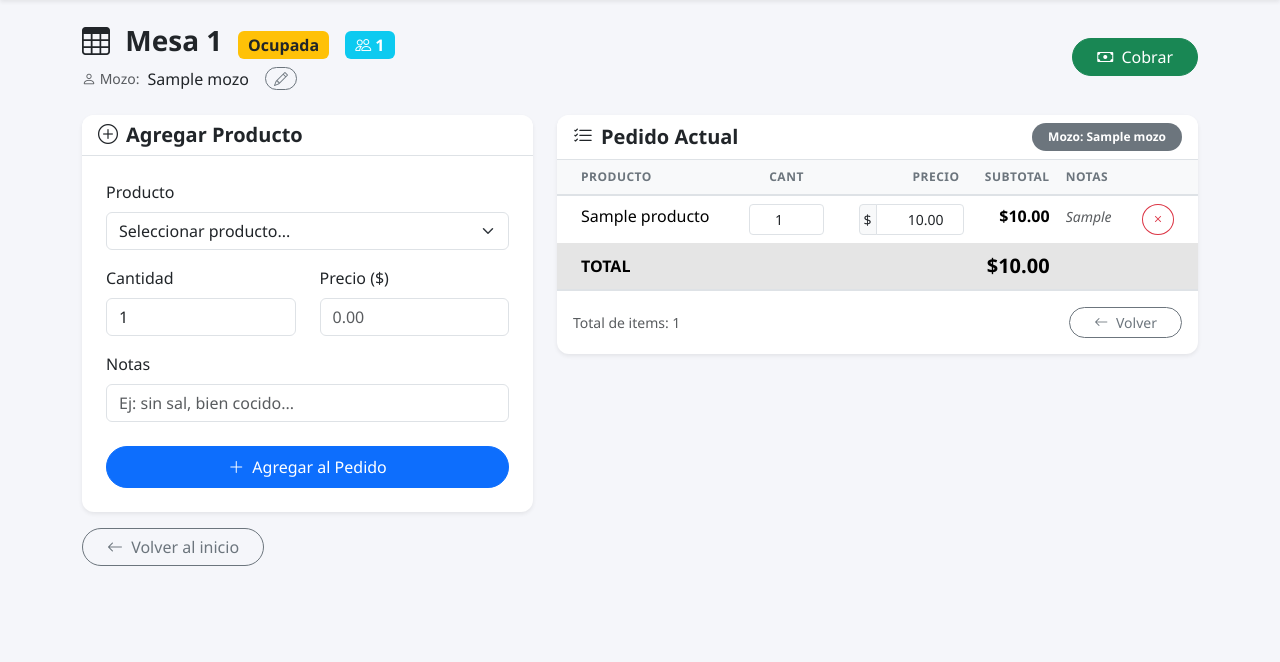
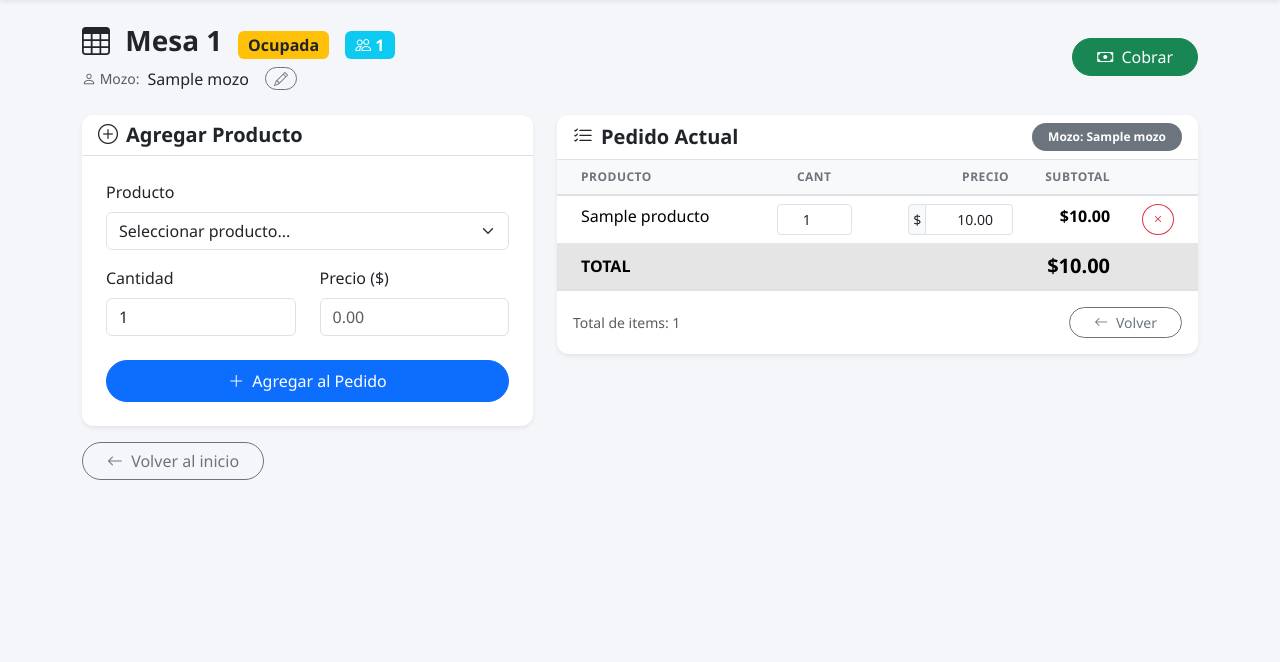
Before and after one commit to kencraft/ParriApp, a Flask app: template templates/pedidos/mesa.html in a window 1280 px wide. Shown: the part 74-736 px from the top of the page. Run offline with Flask 3, Linux system fonts and the light colour scheme; the template is opened without the code that fills it: values that come from a table or form of the project are taken from there, others are empty; tables that the repository leaves empty hold one stand-in row (values such as "Sample post"); some libraries are stand-ins or nearby versions.

Commit message:
eliminacion de notas en ventas y correccion en agrupamiento por id y precio unitario

```diff
--- a/models.py
+++ b/models.py
@@ -72,26 +72,19 @@ class Pedido(db.Model):
     def detalles_agrupados(self):
         grupos = {}
         for d in self.detalles:
-            key = d.producto_id
+            key = (d.producto_id, d.precio_unitario)
             if key in grupos:
                 grupos[key]['cantidad'] += d.cantidad
-                if d.notas and d.notas not in grupos[key]['notas_list']:
-                    grupos[key]['notas_list'].append(d.notas)
             else:
                 grupos[key] = {
                     'producto': d.producto,
                     'producto_id': d.producto_id,
                     'cantidad': d.cantidad,
                     'precio_unitario': d.precio_unitario,
-                    'subtotal': 0,
-                    'notas_list': [d.notas] if d.notas else []
+                    'subtotal': 0
                 }
             grupos[key]['subtotal'] = grupos[key]['cantidad'] * grupos[key]['precio_unitario']
-        result = []
-        for g in grupos.values():
-            g['notas'] = ', '.join(g['notas_list']) if g['notas_list'] else ''
-            result.append(g)
-        return result
+        return list(grupos.values())
 
     def __repr__(self):
         return f'Pedido #{self.id}'
@@ -103,7 +96,6 @@ class DetallePedido(db.Model):
     producto_id = db.Column(db.Integer, db.ForeignKey('productos.id'), nullable=False)
     cantidad = db.Column(db.Float, nullable=False, default=1.0)
     precio_unitario = db.Column(db.Float, nullable=False)
-    notas = db.Column(db.String(200))
 
     def subtotal(self):
         return self.cantidad * self.precio_unitario
--- a/templates/pedidos/mesa.html
+++ b/templates/pedidos/mesa.html
@@ -151,11 +151,7 @@
                             <input type="number" name="precio_unitario" id="precio_unitario" class="form-control" step="0.01" min="0" placeholder="0.00" required>
                         </div>
                     </div>
-                    <div class="mb-4">
-                        <label for="notas" class="form-label fw-medium">Notas</label>
-                        <input type="text" name="notas" id="notas" class="form-control" placeholder="Ej: sin sal, bien cocido...">
-                    </div>
-                    <button type="submit" id="btnAgregarProducto" class="btn btn-primary w-100 rounded-pill py-2">
+                    <button type="submit" id="btnAgregarProducto" class="btn btn-primary w-100 rounded-pill py-2 mt-2">
                         <i class="bi bi-plus-lg me-1"></i> Agregar al Pedido
                     </button>
                 </form>
@@ -183,7 +179,6 @@
                                 <th class="text-center">Cant</th>
                                 <th class="text-end">Precio</th>
                                 <th class="text-end pe-2">Subtotal</th>
-                                <th>Notas</th>
                                 <th class="text-end pe-4"></th>
                             </tr>
                         </thead>
@@ -207,7 +202,6 @@
                                     </form>
                                 </td>
                                 <td class="text-end pe-2 fw-semibold">${{ "%.2f"|format(d.subtotal()) }}</td>
-                                <td><small class="text-muted fst-italic">{{ d.notas or '' }}</small></td>
                                 <td class="text-end pe-4">
                                     <form method="POST" action="{{ url_for('pedidos.eliminar_detalle', detalle_id=d.id) }}" class="d-inline" onsubmit="return confirm('¿Eliminar este item?')">
                                         <button type="submit" class="btn btn-outline-danger btn-sm rounded-circle" title="Eliminar">
@@ -222,7 +216,7 @@
                             <tr class="table-active">
                                 <td colspan="3" class="ps-4"><strong>TOTAL</strong></td>
                                 <td class="text-end pe-2"><strong class="fs-5">${{ "%.2f"|format(pedido.total) }}</strong></td>
-                                <td colspan="2"></td>
+                                <td></td>
                             </tr>
                         </tfoot>
                     </table>
--- a/templates/pedidos/preticket.html
+++ b/templates/pedidos/preticket.html
@@ -46,7 +46,7 @@
                 {% for g in pedido.detalles_agrupados %}
                 <tr>
                     <td class="c-qty">{{ g.cantidad|qty }}</td>
-                    <td class="c-prod">{{ g.producto.nombre }}{% if g.notas %}<br><span class="c-note">{{ g.notas }}</span>{% endif %}</td>
+                    <td class="c-prod">{{ g.producto.nombre }}</td>
                     <td class="c-sub">${{ "%.2f"|format(g.subtotal) }}</td>
                 </tr>
                 {% endfor %}
```
Also changed, not shown: routes/pedidos.py (+2 -9 lines).
